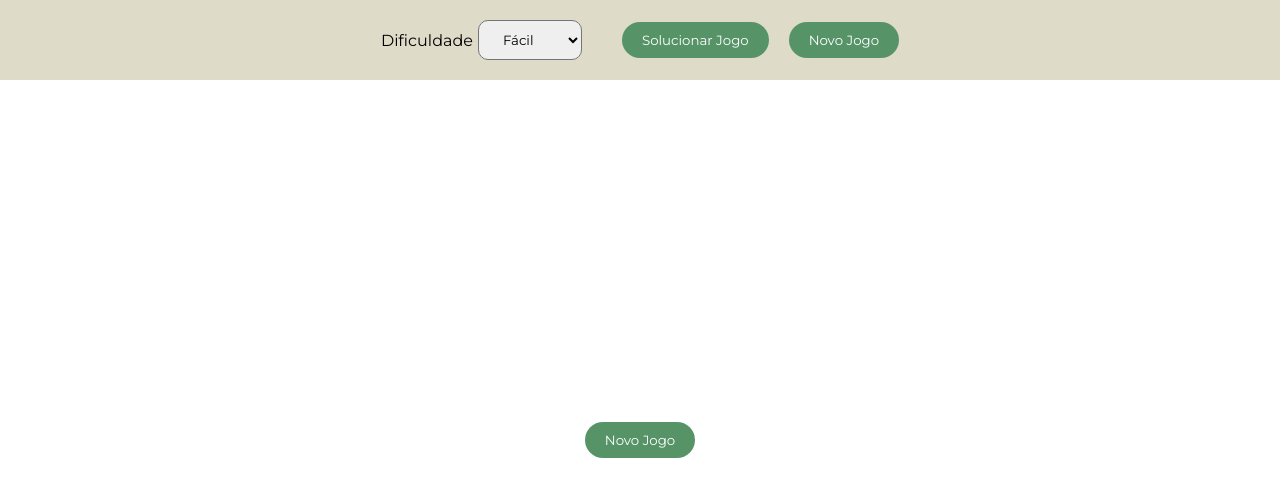
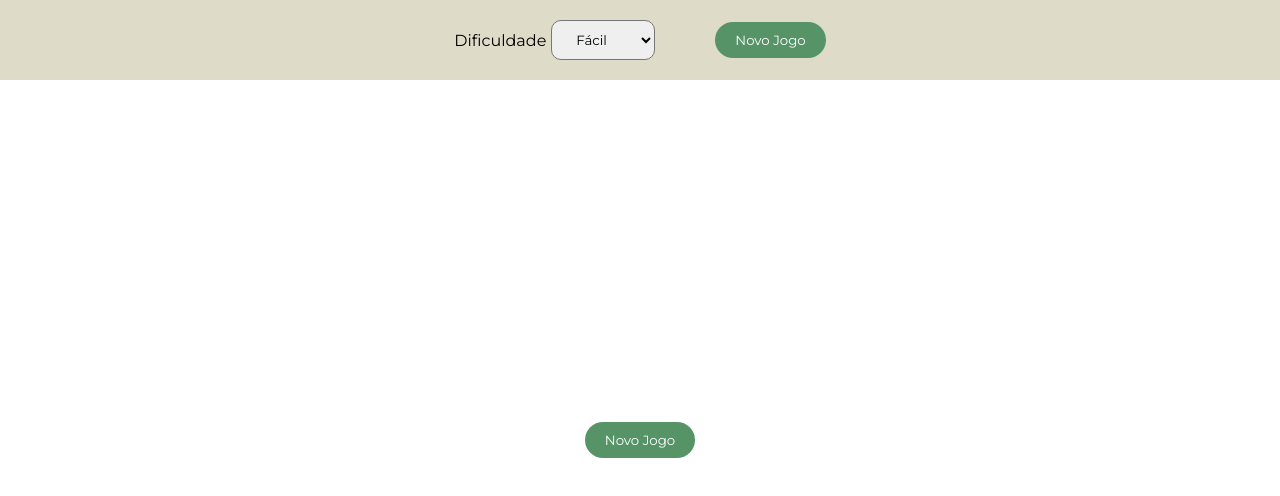
Before and after one commit to PMantovani/sudoku, an Angular app: page / in a window 1280 px wide. Shown: the top 496 px of the page. Built offline with nearby package versions, Linux system fonts and the light colour scheme.

Commit message:
Remove reset button if no game is in progress yet

```diff
--- a/src/app/play/page/play/play.component.html
+++ b/src/app/play/page/play/play.component.html
@@ -15,7 +15,7 @@
     </div>
 
     <div class="config-entry">
-      <button (click)="this.solveGame()">Solucionar Jogo</button>
+      <button *ngIf="this.gameInProgress" (click)="this.solveGame()">Solucionar Jogo</button>
     </div>
 
     <div class="config-entry">
```
